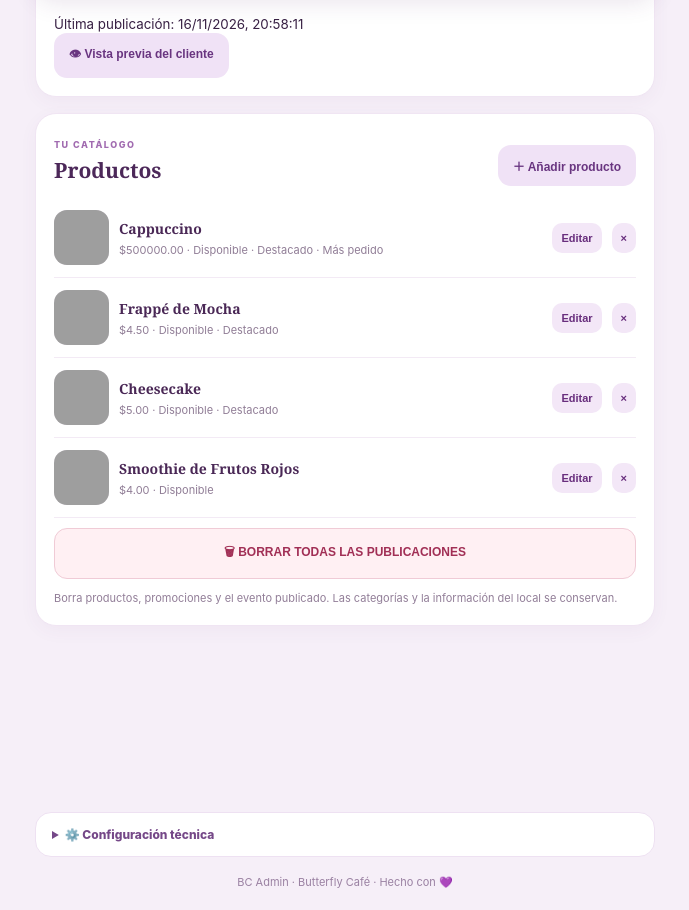
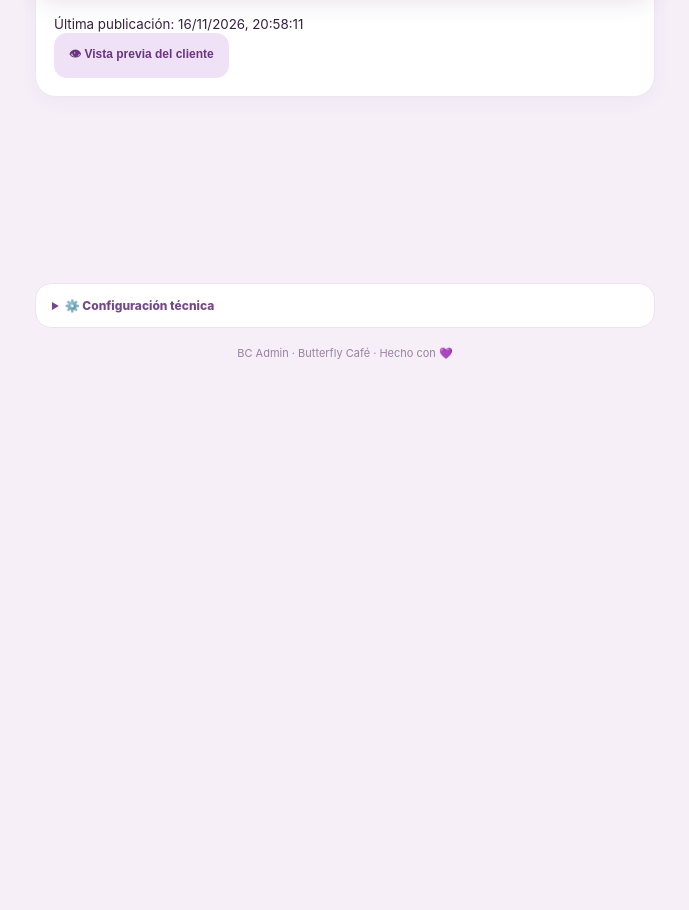
Before and after one commit to Alejandrokiriatos/opne-piece-sada, a website with bundled scripts: page apps/admin/index.html in a window 1280 px wide. Shown: the part 796-1706 px from the top of the page, without its empty margins (295-984 px from the left). After the commit the page ends 1219 px from the top, so only its background shows below. Built offline with nearby package versions, Linux system fonts and the light colour scheme; grey boxes are pictures that could not be loaded; files whose address does not match are found by name.

Commit message:
fix(admin): show dashboard first and hide other admin sections initially

```diff
--- a/apps/admin/index.html
+++ b/apps/admin/index.html
@@ -2,7 +2,7 @@
 <section class="welcome"><div><span>💜 HOLA, BIENVENIDA</span><h2>Tu cafetería,<br>bajo control.</h2><p>Organiza cada parte de tu negocio y publica todo cuando esté listo.</p></div><div class="welcome-art">🦋</div></section>
 <nav class="admin-nav" aria-label="Secciones de administración"><button class="selected" data-admin-tab="dashboard">📊 Resumen</button><button data-admin-tab="products">☕ Productos</button><button data-admin-tab="categories">▦ Categorías</button><button data-admin-tab="promotions">🏷️ Promos</button><button data-admin-tab="news">📰 Novedades</button><button data-admin-tab="notifications">🔔 Avisos</button><button data-admin-tab="events">🎉 Eventos</button><button data-admin-tab="about">♡ Negocio</button><button data-admin-tab="hours">🕒 Horarios</button></nav>
 <section class="panel admin-page" data-admin-page="dashboard"><div class="row"><div><span class="eyebrow">ESTADO DEL NEGOCIO</span><h2>Resumen de Butterfly Café</h2></div><button id="dashboard-refresh" type="button" class="secondary">Actualizar</button></div><div class="metric-grid"><article class="metric-card"><span>Productos</span><b id="metric-products">0</b><small>Publicados en el catálogo</small></article><article class="metric-card"><span>Disponibles</span><b id="metric-available">0</b><small>Listos para mostrarse</small></article><article class="metric-card"><span>Agotados</span><b id="metric-soldout">0</b><small>Ocultos como agotados</small></article><article class="metric-card"><span>Destacados</span><b id="metric-featured">0</b><small>Favoritos y más pedidos</small></article><article class="metric-card"><span>Promociones</span><b id="metric-promos">0</b><small>Promociones vigentes</small></article><article class="metric-card"><span>Eventos</span><b id="metric-events">0</b><small>Próximos y anteriores</small></article></div><div class="dashboard-note"><b>ℹ️ Sobre estas estadísticas</b><p>Estas cifras describen el contenido publicado y preparado en el catálogo. No representan ventas ni pedidos, porque la aplicación todavía no registra transacciones.</p><small id="dashboard-updated">Catálogo sin cargar</small></div><button type="button" class="secondary" data-open-preview>👁 Vista previa del cliente</button></section>
-<section class="panel admin-page" data-admin-page="products"><div class="row"><div><span class="eyebrow">TU CATÁLOGO</span><h2>Productos</h2></div><button id="new" class="secondary">＋ Añadir producto</button></div><div id="list"></div><button id="clear-all" class="danger">🗑 BORRAR TODAS LAS PUBLICACIONES</button><p class="hint">Borra productos, promociones y el evento publicado. Las categorías y la información del local se conservan.</p></section>
+<section class="panel admin-page" data-admin-page="products" hidden><div class="row"><div><span class="eyebrow">TU CATÁLOGO</span><h2>Productos</h2></div><button id="new" class="secondary">＋ Añadir producto</button></div><div id="list"></div><button id="clear-all" class="danger">🗑 BORRAR TODAS LAS PUBLICACIONES</button><p class="hint">Borra productos, promociones y el evento publicado. Las categorías y la información del local se conservan.</p></section>
 <section class="panel admin-page" data-admin-page="categories" hidden><div class="row"><div><span class="eyebrow">ORGANIZA TU MENÚ</span><h2>Categorías</h2></div></div><div class="category-create"><label>Nombre de la categoría<input id="category-name" placeholder="Ej. Tés, Batidos, Tartas"></label><label>Tipo de sección<select id="category-group"><option value="coffee">Cafés y bebidas</option><option value="sweet">Dulces y postres</option><option value="other">Otra sección</option></select></label><label>Icono o emoji<input id="category-icon" maxlength="8" placeholder="☕"></label><button id="add-category" type="button" class="secondary">＋ Crear categoría</button></div><div id="categories"></div><p class="hint">Puedes editar el nombre y el icono de las categorías existentes. Para asignar productos, usa el selector al editar cada producto.</p></section>
 <section class="panel admin-page" data-admin-page="promotions" hidden><div class="row"><div><span class="eyebrow">OFERTAS PARA TUS CLIENTES</span><h2>Promociones</h2></div></div><label>Título<input id="promo-title" placeholder="Combo especial"></label><label>Descripción<textarea id="promo-desc" rows="2" placeholder="Describe la oferta"></textarea></label><label>Imagen (URL)<input id="promo-image" type="url" placeholder="https://..."></label><label>Válida hasta<input id="promo-until" type="date"></label><button id="add-promo" type="button" class="secondary">＋ Añadir promoción</button><div id="promo-admin-list" class="managed-list"></div></section>
 <section class="panel admin-page" data-admin-page="news" hidden><div class="row"><div><span class="eyebrow">ACTUALIDAD DEL LOCAL</span><h2>Novedades</h2></div></div><label>Título<input id="news-title" placeholder="Tenemos algo nuevo"></label><label>Descripción<textarea id="news-desc" rows="2" placeholder="Cuenta la novedad"></textarea></label><label>Imagen (URL)<input id="news-image" type="url" placeholder="https://..."></label><label>Fecha<input id="news-date" type="date"></label><button id="add-news" type="button" class="secondary">＋ Publicar novedad</button><div id="news-admin-list" class="managed-list"></div></section>
```
